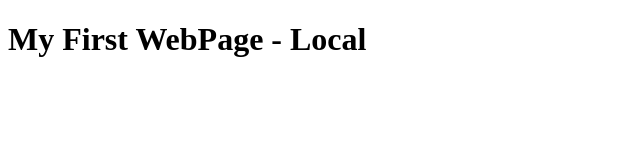
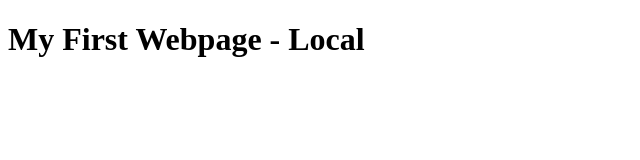
Before and after one commit to CIT93/jasminec-pub, a plain HTML site: page w1/index.html in a window 1280 px wide. Shown: the full height of the page, 0-640 px from the left. Drawn offline with Linux system fonts and the light colour scheme.

Commit message:
week 1 setup

```diff
--- a/w1/index.html
+++ b/w1/index.html
@@ -3,10 +3,10 @@
 <head>
     <meta charset="UTF-8">
     <meta name="viewport" content="width=device-width, initial-scale=1.0">
-    <title>Week 1</title>
+    <title>Week 1 </title>
     <script src="main.js"></script>
 </head>
 <body>
-        <h1>My First WebPage - Local</h1>
+    <h1>My First Webpage - Local</h1>
 </body>
 </html>
```
